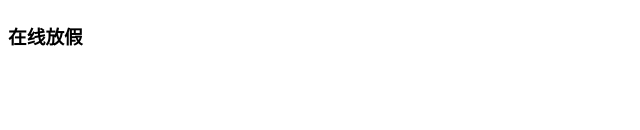
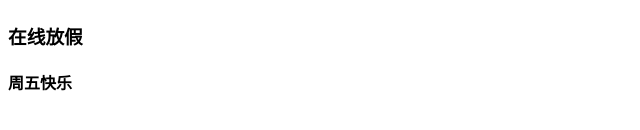
Before and after one commit to eatless-art/eatless-art.github.io, a plain HTML site: page index.html in a window 1280 px wide. Shown: the part 122-252 px from the top of the page, without its empty margins (0-640 px from the left). Drawn offline with Linux system fonts and the light colour scheme.

Commit message:
更新了index.html

```diff
--- a/index.html
+++ b/index.html
@@ -11,6 +11,7 @@
   <h1>我的博客</h1>
   <h2>快乐小潘</h2>
   <h3>在线放假</h3>
+  <h4>周五快乐</h4>
 </body>
 
 </html>
```
